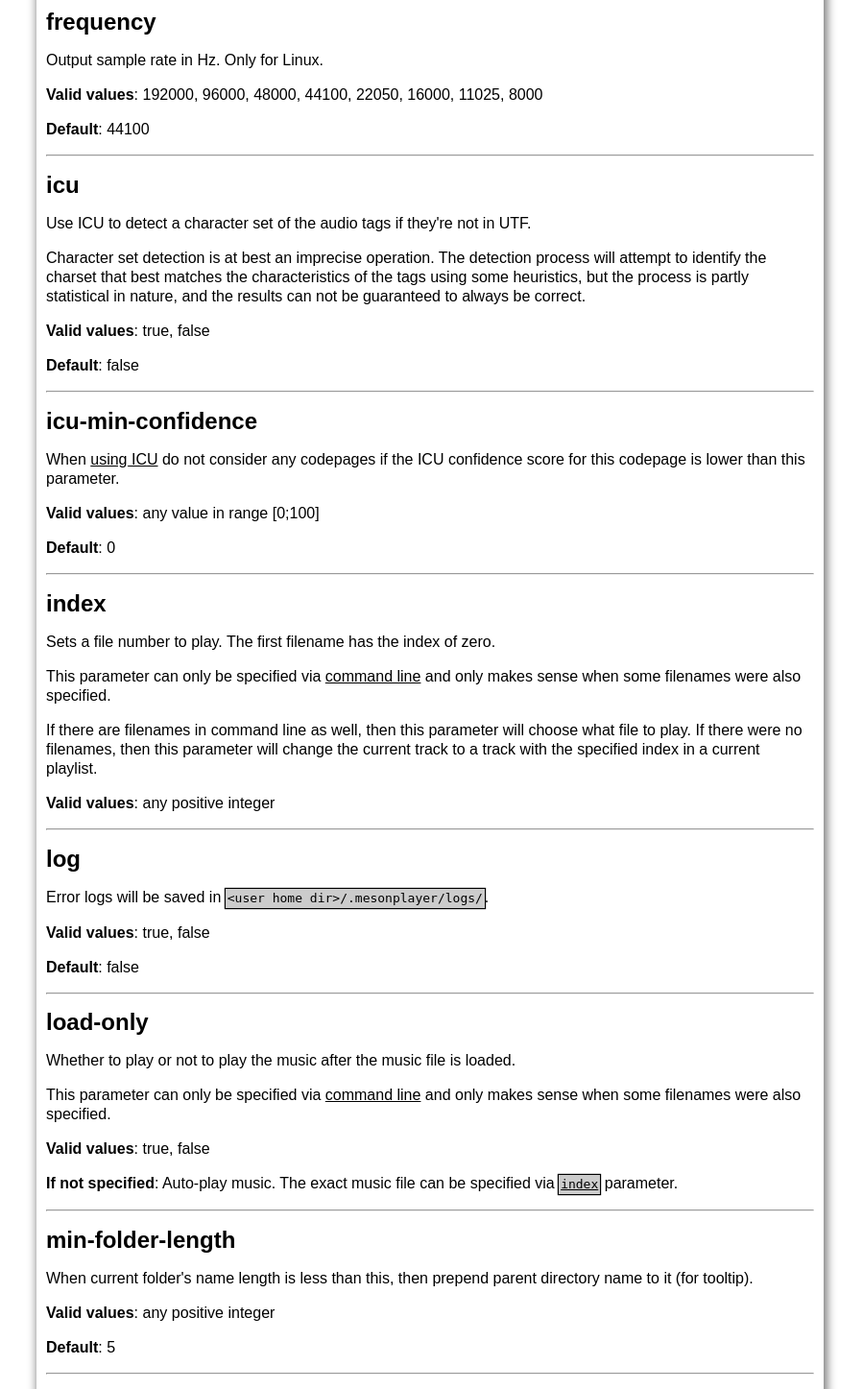
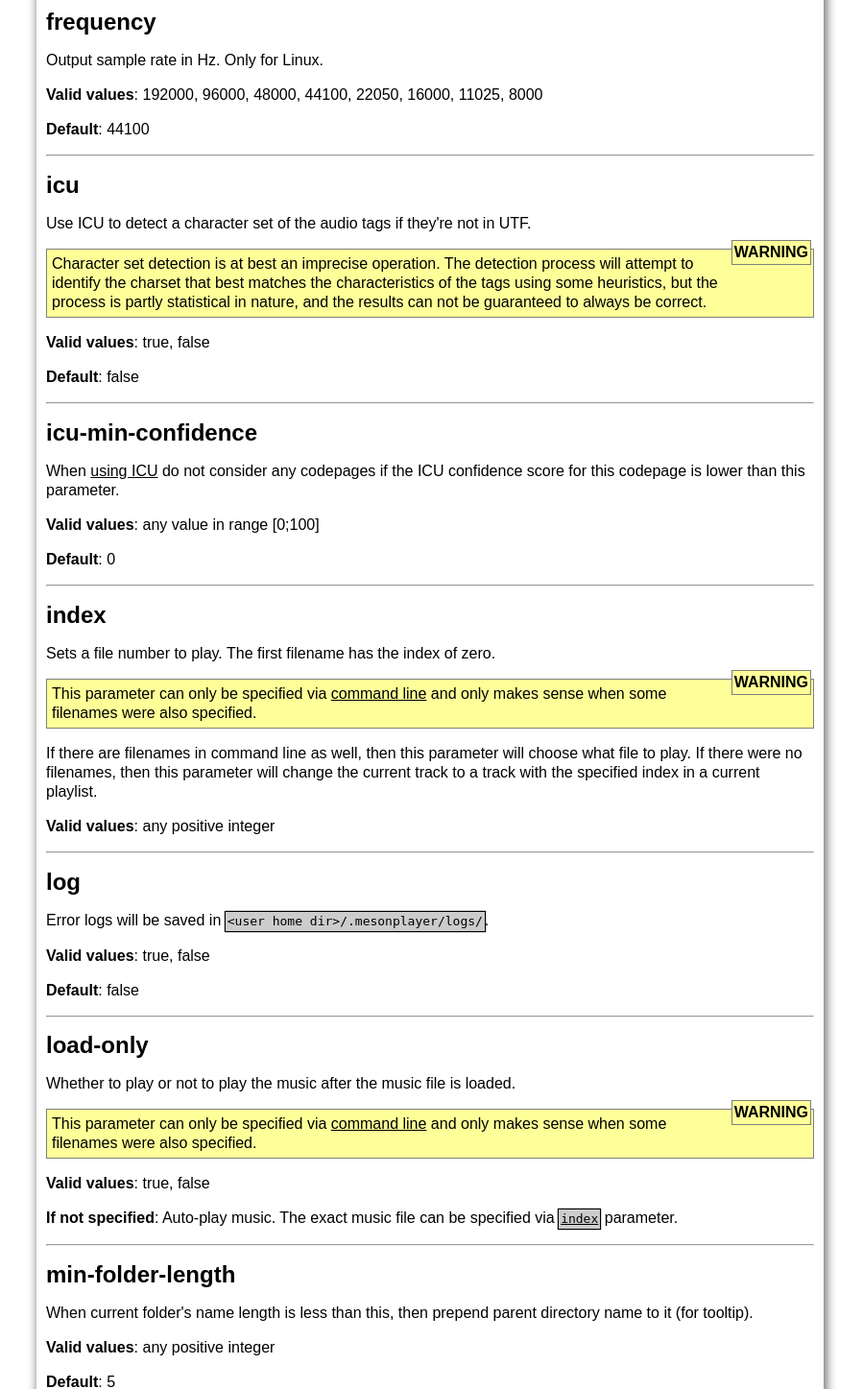
Before and after one commit to alkatrazstudio/meson-player, a PHP site: page /params.php in a window 1280 px wide. Shown: the part 1694-3141 px from the top of the page at 96% size, without its empty margins (192-1091 px from the left). Run offline with PHP 8.4, Linux system fonts and the light colour scheme; data that the repository does not hold is empty.

Commit message:
Cosmetic fixes in docs

```diff
--- a/manual/src/params.php
+++ b/manual/src/params.php
@@ -78,7 +78,7 @@ You can pass these parameters only if the application isn't running yet (except
 <hr id="icu">
 <h2>icu</h2>
 <p>Use ICU to detect a character set of the audio tags if they're not in UTF.</p>
-<p class="warning">Character set detection is at best an imprecise operation. The detection process will attempt to identify the charset that best matches the characteristics of the tags using some heuristics, but the process is partly statistical in nature, and the results can not be guaranteed to always be correct.</p>
+<p class="block warning">Character set detection is at best an imprecise operation. The detection process will attempt to identify the charset that best matches the characteristics of the tags using some heuristics, but the process is partly statistical in nature, and the results can not be guaranteed to always be correct.</p>
 <p><b>Valid values</b>: true, false</p>
 <p><b>Default</b>: false</p>
 
@@ -91,7 +91,7 @@ You can pass these parameters only if the application isn't running yet (except
 <hr id="index">
 <h2>index</h2>
 <p>Sets a file number to play. The first filename has the index of zero.</p>
-<p class="warning">This parameter can only be specified via <a href="command.html">command line</a> and
+<p class="block warning">This parameter can only be specified via <a href="command.html">command line</a> and
 only makes sense when some filenames were also specified.</p>
 <p>If there are filenames in command line as well, then this parameter will choose what file to play. If there were no filenames, then this parameter will change the current track to a track with the specified index in a current playlist.</p>
 <p><b>Valid values</b>: any positive integer</p>
@@ -105,7 +105,7 @@ only makes sense when some filenames were also specified.</p>
 <hr id="load-only">
 <h2>load-only</h2>
 <p>Whether to play or not to play the music after the music file is loaded.</p>
-<p class="warning">This parameter can only be specified via <a href="command.html">command line</a> and
+<p class="block warning">This parameter can only be specified via <a href="command.html">command line</a> and
 only makes sense when some filenames were also specified.</p>
 <p><b>Valid values</b>: true, false</p>
 <p><b>If not specified</b>: Auto-play music. The exact music file can be specified via
@@ -209,7 +209,7 @@ If <code>true</code> then the notifications are shown unless a specific <code>no
 <hr id="playback-mode">
 <h2>playback-mode</h2>
 <p>Set playback mode.</p>
-<p class="warning">This parameter can only be specified via <a href="command.html">command line</a>.</p>
+<p class="block warning">This parameter can only be specified via <a href="command.html">command line</a>.</p>
 <p><b>Valid values</b>:</p>
 <ul>
 <li>track_once - Play one track one time then stop;</li>
@@ -236,7 +236,7 @@ If <code>true</code> then the notifications are shown unless a specific <code>no
 <hr id="position">
 <h2>position</h2>
 <p>Sets a file position in seconds. If there are filenames in command line as well, then the first file that's going to be played will start from te specified position. If there were no filenames, then this parameter will change the position of currently playing file.</p>
-<p class="warning">This parameter can only be specified via <a href="command.html">command line</a> when the application is already running.</p>
+<p class="block warning">This parameter can only be specified via <a href="command.html">command line</a> when the application is already running.</p>
 <p><b>Valid values</b>: any positive floating point value (e.g. 12.5)</p>
 
 <hr id="proxy">
@@ -401,7 +401,7 @@ when you type the first digit of its ID.</p>
 <hr id="volume">
 <h2>volume</h2>
 <p>Sets a sound volume.</p>
-<p class="warning">This parameter can only be specified via <a href="command.html">command line</a>.</p>
+<p class="block warning">This parameter can only be specified via <a href="command.html">command line</a>.</p>
 <p><b>Valid values</b>: any integer within a range [0;100]</p>
 <p><b>If not specified</b>: Do not change the sound volume.</p>
 
```
